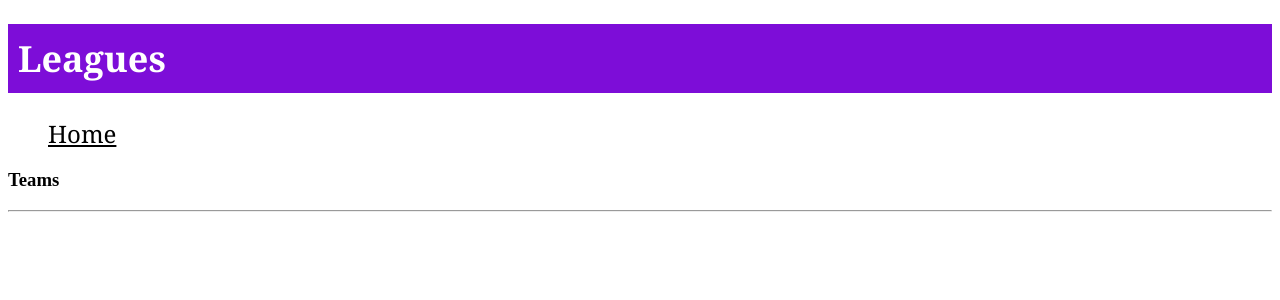
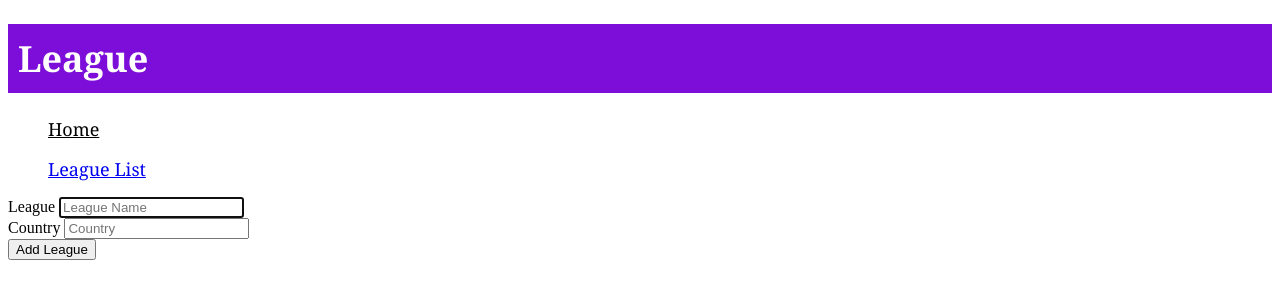
Before and after one commit to Gazian/gazi_ball_python_project, a Flask app: page /index/leagues/new in a window 1280 px wide. Shown: the top 300 px of the page. Run offline with Flask 2, Linux system fonts and the light colour scheme; data that the repository does not hold is empty; some libraries are stand-ins or nearby versions.

Commit message:
committing with changes to allow user to add leagues

```diff
--- a/controllers/league_controller.py
+++ b/controllers/league_controller.py
@@ -1,4 +1,4 @@
-from flask import Flask, render_template
+from flask import Flask, render_template, request, redirect
 from flask import Blueprint
 from repositories import league_repository
 from repositories import team_repository
@@ -14,15 +14,34 @@ def index():
     leagues = league_repository.select_all()
     return render_template("/base.html")
 
-
-
 @leagues_blueprint.route("/index/leagues")
 def leagues():
     leagues = league_repository.select_all()
-    return render_template("/leagues/league.html",all_leagues=leagues)
+    return render_template("/leagues/list.html",all_leagues=leagues)
 
-@leagues_blueprint.route("/index/leagues/<league>")
-def teams(league):
-    league = League('name','country','id')
-    teams = league_repository.all_teams_from_league(league)
-    return render_template("/leagues/league_teams.html",all_teams=teams)
+@leagues_blueprint.route("/index/leagues/new",methods = ['GET'])
+def new_league():
+    return render_template("/leagues/new.html")
+
+@leagues_blueprint.route("/index/leagues",methods = ['POST'])
+def create_league():
+    name = request.form['name']
+    country = request.form['country']
+    league = League(name,country)
+    league_repository.save(league)
+    return redirect('/index/leagues')
+
+@leagues_blueprint.route("/index/leagues/<id>/delete", methods=['POST'])
+def delete_league(id):
+    league_repository.delete_league(id)
+    return redirect('/index/leagues')
+
+
+
+
+
+# @leagues_blueprint.route("/index/leagues/<league>")
+# def teams(league):
+#     league = League('name','country','id')
+#     teams = league_repository.all_teams_from_league(league)
+#     return render_template("/leagues/league_teams.html",all_teams=teams)
--- a/repositories/league_repository.py
+++ b/repositories/league_repository.py
@@ -26,6 +26,18 @@ def select(id):
         league = League(result['league_name'],result['country'],result['id'])
     return league
 
+def save(league):
+    sql = "INSERT INTO leagues(league_name,country) VALUES (%s,%s) RETURNING id"
+    values = [league.name, league.country]
+    results = run_sql (sql,values)
+    league.id = results[0]['id']
+    return league
+
+def delete_league(id):
+    sql = "DELETE FROM leagues WHERE id = %s"
+    values = [id]
+    run_sql(sql, values)
+
 def all_teams_from_league(league):
     teams = []
 
--- a/repositories/team_repository.py
+++ b/repositories/team_repository.py
@@ -9,7 +9,7 @@ import repositories.league_repository as league_repository
 def select_all():
     teams = []
 
-    sql = "SELECT * FROM teams ORDER BY team_name ASC"
+    sql = "SELECT * FROM teams ORDER BY  league_id, team_name ASC"
     results = run_sql(sql)
 
     for row in results:
@@ -23,7 +23,7 @@ def select_all_teams_by_league(league):
     teams = []
     league = league_repository.select(league.id)
 
-    sql = "SELECT * FROM teams WHERE league_id = %s ORDER BY team_name ASC"
+    sql = "SELECT * FROM teams WHERE league_id = %s ORDER BY league_id, team_name ASC"
     value = league
     results = run_sql(sql,value)
 
--- a/static/style.css
+++ b/static/style.css
@@ -12,12 +12,32 @@
     color: white;
   }
 
+  .non-base-navs{
+    list-style-type: none;
+    font-family: Cambria, Cochin, Georgia, Times, 'Times New Roman', serif;
+    font-size: 18px;
+    font-weight: 500;
+    color:black ;
+  }
+
 
   .menu {
     list-style-type: none;
   }
+  .p li a{
+    list-style-type: none;
+  }
 
-  #league-list{
+  .league-list{
+
+    list-style-type: none;
+    font-family: Cambria, Cochin, Georgia, Times, 'Times New Roman', serif;
+    font-size: 18px;
+    font-weight: 500;
+    color:black ;
+  }
+
+  .team-list{
     list-style-type: none;
     font-family: Cambria, Cochin, Georgia, Times, 'Times New Roman', serif;
     font-size: 18px;
@@ -39,7 +59,7 @@
   .menu li a{
     list-style-type: none;
     font-family: Cambria, Cochin, Georgia, Times, 'Times New Roman', serif;
-    font-size: 24px;
+    font-size: 18px;
     font-weight: 500;
     color:black ;
   }
--- a/templates/leagues/base.html
+++ b/templates/leagues/base.html
@@ -2,11 +2,11 @@
 <html lang="en">
 <head>
   <link rel="stylesheet" href="{{ url_for('static', filename='style.css') }}">
-  <title>Gazi-Ball</title>
+  <title>Gazi-Ball - League Home</title>
 </head>
 <body>
   <header>
-    <h1 id="leagues-banner">Leagues</h1>
+    <h1 id="leagues-banner">League</h1>
     <nav>
       <ul class="menu">
         <li><a href="/index">Home</a></li>
--- /dev/null
+++ b/templates/leagues/new.html
@@ -0,0 +1,27 @@
+{% extends "leagues/base.html" %}
+
+{% block content %}
+<nav>
+    <ul>
+        <li class="non-base-navs"><a href="/index/leagues">League List</a></li>
+    </ul>
+</nav>
+
+<form action="/index/leagues" method="post">
+
+    <div>
+        <label for="name">League</label>
+        <input type="text" id="name" name="name"
+        placeholder="League Name" required autofocus>
+      </div>
+
+      <div>
+        <label for="country">Country</label>
+        <input type="text" id="country" name="country"
+        placeholder="Country" required autofocus>
+      </div>
+      <button type="submit">Add League</button>
+
+</form>
+
+{% endblock %}
```
Also changed, not shown: templates/leagues/league.html (deleted, +0 -12 lines), templates/leagues/list.html (added, +27 -0 lines), templates/teams/team.html (+9 -1 lines).
